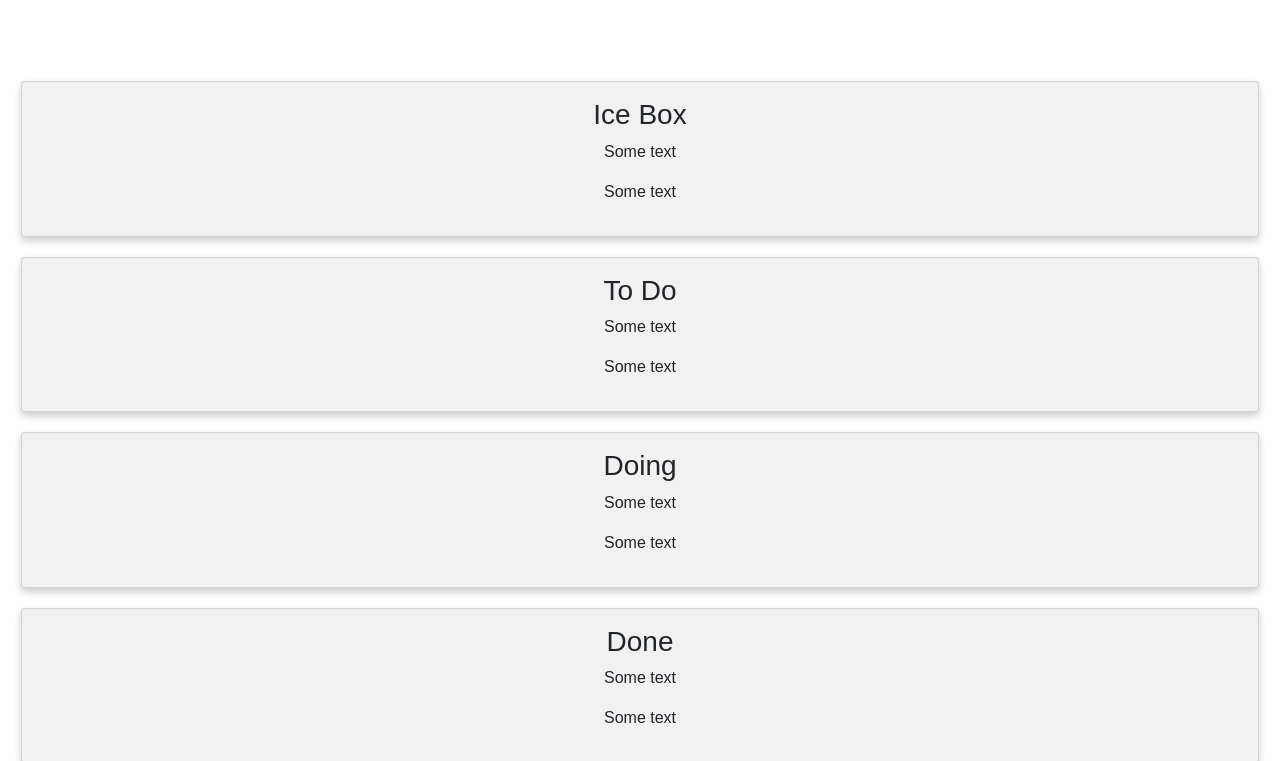
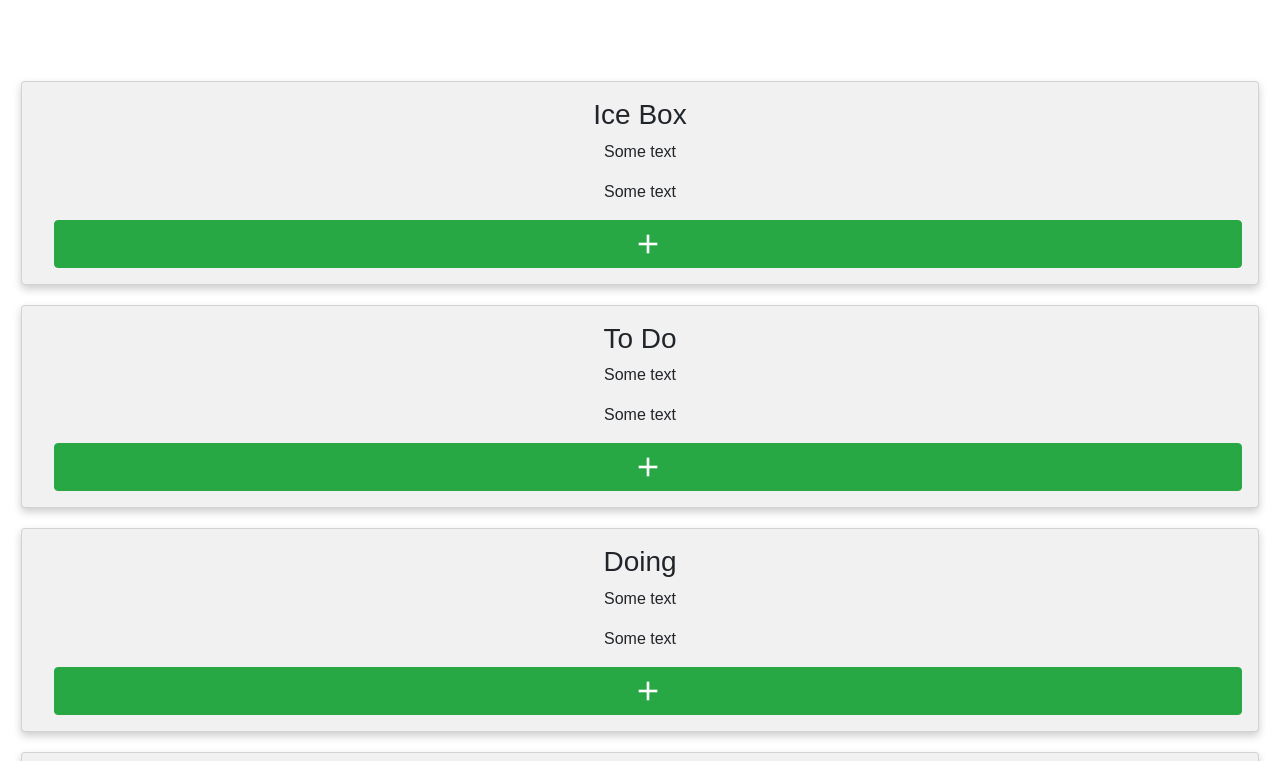
Before and after one commit to ysuran92/todue, a plain HTML site: page index.html in a window 1280 px wide. Shown: the part 39-800 px from the top of the page. Drawn offline with nearby package versions, Linux system fonts and the light colour scheme.

Commit message:
added "add" buttons

```diff
--- a/css/styles.css
+++ b/css/styles.css
@@ -12,6 +12,17 @@
 
 .kanbanRow {
     padding-top: 15vh;
+}
+
+#add {
+    font-size: 2rem;
+    display: inline-flex;
+    vertical-align: middle;
+}
+
+.btn-success {
+    height: 3rem;
+    margin-left: 1rem;
 }
 
 
@@ -66,7 +77,7 @@ body {
 
 .card {
     box-shadow: 0 4px 8px 0 rgba(0, 0, 0, 0.2);
-    padding: 16px;
+    padding: 1rem;
     margin-right: 1rem;
     margin-left: 1rem;
     text-align: center;
--- a/index.html
+++ b/index.html
@@ -4,6 +4,7 @@
 <head>
     <meta charset="UTF-8">
     <meta name="viewport" content="width=device-width, initial-scale=1.0">
+    <link href="https://fonts.googleapis.com/icon?family=Material+Icons" rel="stylesheet">
     <link rel="stylesheet" href="https://stackpath.bootstrapcdn.com/bootstrap/4.5.2/css/bootstrap.min.css" integrity="sha384-JcKb8q3iqJ61gNV9KGb8thSsNjpSL0n8PARn9HuZOnIxN0hoP+VmmDGMN5t9UJ0Z" crossorigin="anonymous">
     <link rel="stylesheet" href="css/styles.css">
     <title>ToDue v0.1</title>
@@ -26,6 +27,7 @@
                 <h3>Ice Box</h3>
                 <p>Some text</p>
                 <p>Some text</p>
+                <button type="button" class="btn btn-success"><i class="material-icons" id="add">add</i></button>
             </div>
         </div>
         <div class="column">
@@ -33,6 +35,7 @@
                 <h3>To Do</h3>
                 <p>Some text</p>
                 <p>Some text</p>
+                <button type="button" class="btn btn-success"><i class="material-icons" id="add">add</i></button>
             </div>
         </div>
         <div class="column">
@@ -40,6 +43,7 @@
                 <h3>Doing</h3>
                 <p>Some text</p>
                 <p>Some text</p>
+                <button type="button" class="btn btn-success"><i class="material-icons" id="add">add</i></button>
             </div>
         </div>
         <div class="column">
@@ -47,8 +51,12 @@
                 <h3>Done</h3>
                 <p>Some text</p>
                 <p>Some text</p>
+                <button type="button" class="btn btn-success"><i class="material-icons" id="add">add</i></button>
             </div>
         </div>
+    </div>
+    <div class="row">
+
     </div>
 
     <!--SCRIPTS-->
```
